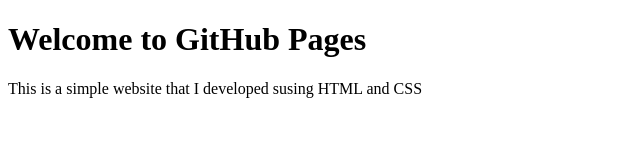
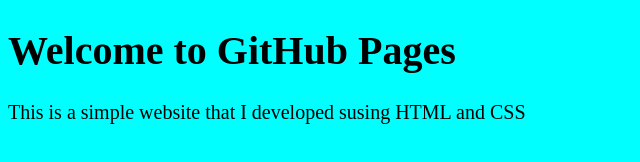
Before and after one commit to raymondtrainor/pages-demo, a plain HTML site: page index.html in a window 1280 px wide. Shown: the whole page, without its empty margins (0-640 px from the left). Drawn offline with Linux system fonts and the light colour scheme.

Commit message:
Added Styles to our site

```diff
--- a/index.html
+++ b/index.html
@@ -3,6 +3,7 @@
 <head>
     <meta charset="UTF-8">
     <meta name="viewport" content="width=device-width, initial-scale=1.0">
+    <link rel="stylesheet" href="style.css">
     <title>GitHub Pages Site</title>
 </head>
 <body>
--- /dev/null
+++ b/style.css
@@ -0,0 +1,2 @@
+html{font-size:20px;}
+body{background-color:aqua;}
```
